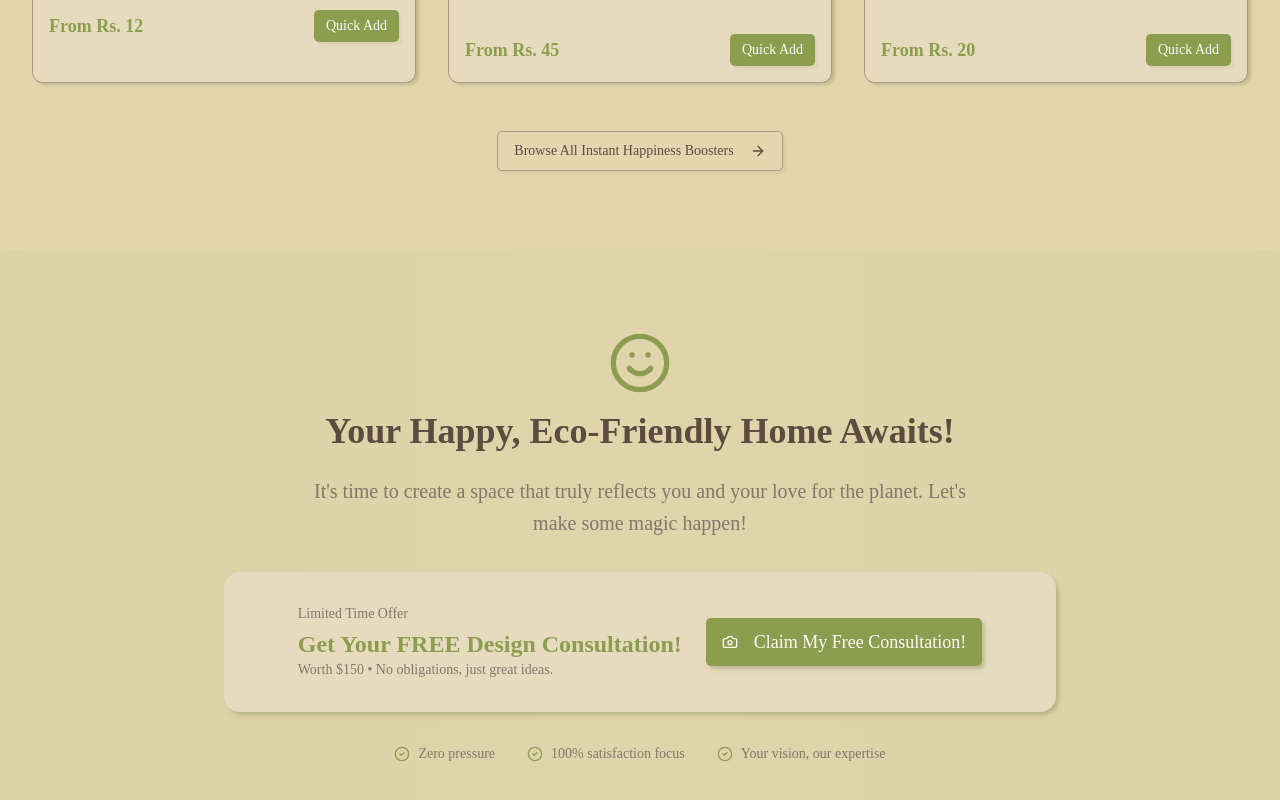
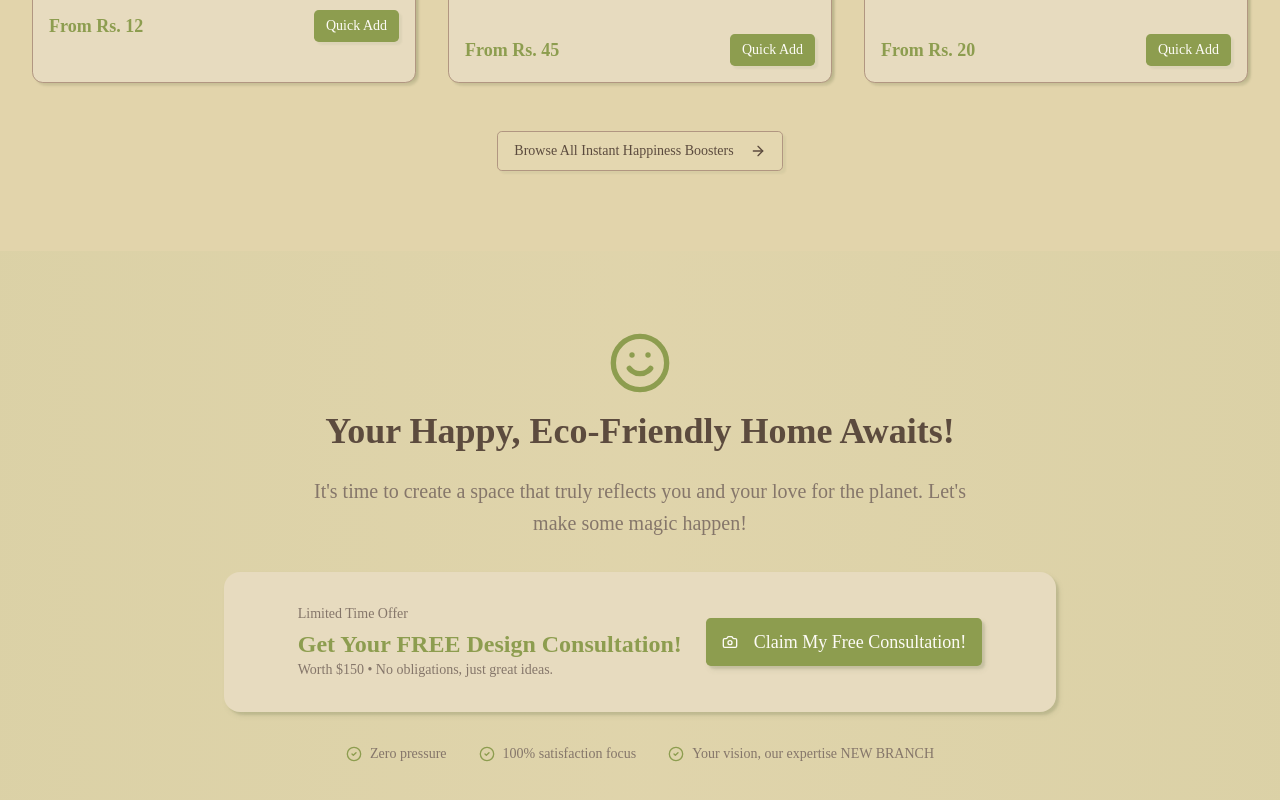
Before and after one commit to LAG-4/ecoroom, a Next.js app: page / in a window 1280 px wide. Shown: the part 4230-5030 px from the top of the page. Built offline with nearby package versions, Linux system fonts and the light colour scheme.

Commit message:
new branch test

```diff
--- a/app/page.tsx
+++ b/app/page.tsx
@@ -454,7 +454,7 @@ export default function HomePage() {
             </div>
             <div className="flex items-center gap-2">
               <CheckCircle2 className="h-4 w-4 text-primary" />
-              <span>Your vision, our expertise</span>
+              <span>Your vision, our expertise NEW BRANCH</span>
             </div>
           </div>
         </div>
```
Also changed, not shown: 1 other file (tests, documents, lock files or other folders).
